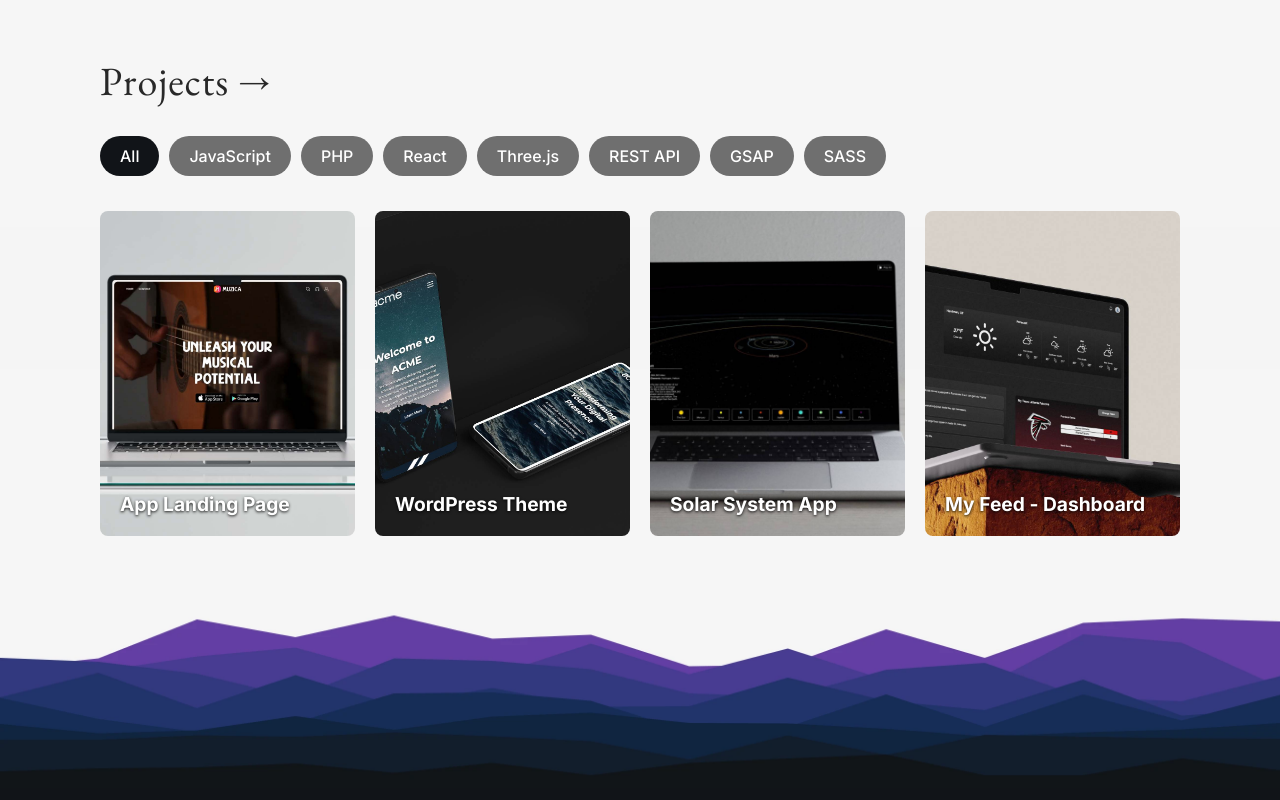
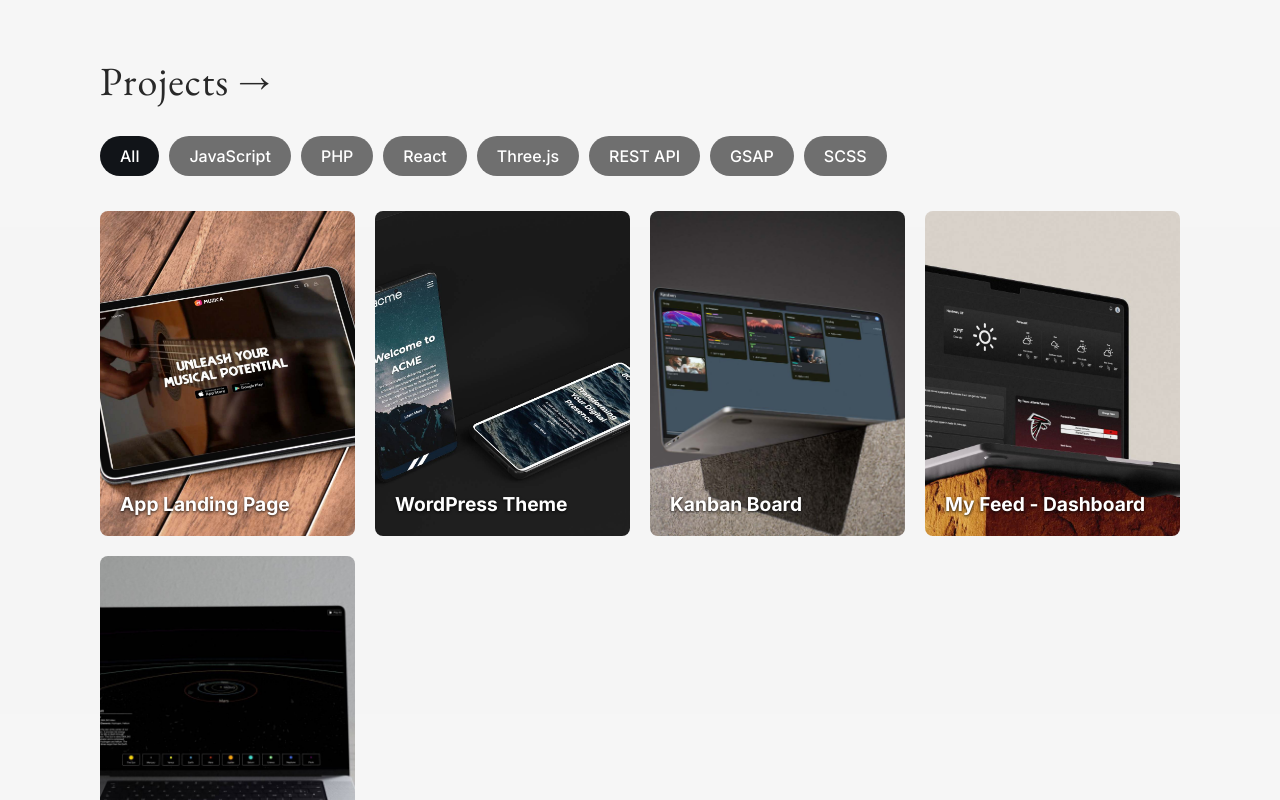
Before and after one commit to camkeyser/Portfolio, a React (Vite) app: page / in a window 1280 px wide. Shown: the part 1820-2620 px from the top of the page. Built offline with nearby package versions, Linux system fonts and the light colour scheme.

Commit message:
-Added Kanban to projects
-added new project images

```diff
--- a/src/components/Projects/Projects.jsx
+++ b/src/components/Projects/Projects.jsx
@@ -2,18 +2,17 @@ import React, { useState, useEffect } from 'react';
 import './Projects.scss';
 import { gsap } from 'gsap';
 import { ScrollTrigger } from 'gsap/ScrollTrigger';
-import { Fancybox } from "@fancyapps/ui";
-import "@fancyapps/ui/dist/fancybox/fancybox.css";
 
 gsap.registerPlugin(ScrollTrigger);
 
 import wpImage from '../../assets/wp-mu.jpg';
 import spaceImage from '../../assets/space-mu.jpg';
-// import animImage from '../../assets/animation-mu.jpg';
-import landingImage from '../../assets/muzica-mu.jpg';
+import landingImage from '../../assets/lp-mu.jpg';
+// import landingImage from '../../assets/muzica-mu.jpg';
 import feedImage from '../../assets/feed-mu.jpg';
 import peaksTop from '../../assets/webp/peaks-top.webp';
 import peaksBot from '../../assets/webp/peaks-bot.webp';
+import kanbanImage from '../../assets/kanban-mu.jpg';
 
 export default function Projects() {
   const [activeSkill, setActiveSkill] = useState('all');
@@ -27,7 +26,7 @@ export default function Projects() {
     'Three.js',
     'REST API',
     'GSAP',
-    'SASS',
+    'SCSS',
   ];
 
   const projects = [
@@ -46,26 +45,26 @@ export default function Projects() {
       ghLink: 'https://github.com/camkeyser/custom-dev-theme',
     },
     {
+      title: 'Kanban Board',
+      skills: ['JavaScript', 'React', 'SCSS'],
+      image: kanbanImage,
+      link: 'https://kanban.camkeyser.com/',
+      ghLink: '',
+    },
+    {
+      title: 'My Feed - Dashboard',
+      skills: ['JavaScript', 'SCSS', 'React', 'REST API', 'GSAP'],
+      image: feedImage,
+      link: 'https://feed.camkeyser.com/',
+      ghLink: 'https://github.com/camkeyser/my-dashboard',
+    },
+    {
       title: 'Solar System App',
-      skills: ['JavaScript', 'React', 'Three.js', 'REST API', 'SASS'],
+      skills: ['JavaScript', 'React', 'Three.js', 'REST API', 'SCSS'],
       image: spaceImage,
       link: 'https://space.camkeyser.com/',
       ghLink: '',
     },
-    {
-      title: 'My Feed - Dashboard',
-      skills: ['JavaScript', 'SASS', 'React', 'REST API', 'GSAP'],
-      image: feedImage,
-      link: 'https://feed.camkeyser.com/',
-      ghLink: 'https://github.com/camkeyser/my-dashboard',
-    },
-    // {
-    //   title: 'Animation Sandbox',
-    //   skills: ['JavaScript', 'SASS', 'React', 'Three.js', 'GSAP'],
-    //   image: animImage,
-    //   link: '',
-    //   ghLink: '',
-    // },
   ];
 
   const slugify = (text) => {
@@ -101,45 +100,6 @@ export default function Projects() {
     setActiveSkill(slugify(skill));
   };
 
-  const getModalContent = (project) => {
-    if (project.title === 'Animation Sandbox') {
-      return `
-        <div style="padding: 20px; text-align: center;">
-          <h3 style="margin-bottom: 15px;">Animation Sandbox</h3>
-          <p>This is currently a work in progress. Updates will come shortly.</p>
-        </div>
-      `;
-    }
-    if (project.title === 'Solar System App') {
-      return `
-        <div style="padding: 20px; text-align: center;">
-          <h3 style="margin-bottom: 15px;">${project.title}</h3>
-          <div class="m-img-box"><img src="${project.image}"></div>
-          <div style="display: flex; gap: 10px; justify-content: center;">
-            <a href="${project.link}" target="_blank" rel="noopener noreferrer" class="btn">
-              View Project
-            </a>
-          </div>
-        </div>
-      `;
-    }
-
-    return `
-      <div style="padding: 20px; text-align: center;">
-        <h3 style="margin-bottom: 15px;">${project.title}</h3>
-        <div class="m-img-box"><img src="${project.image}"></div>
-        <div style="display: flex; gap: 10px; justify-content: center;">
-          <a href="${project.link}" target="_blank" rel="noopener noreferrer" class="btn">
-            View Project
-          </a>
-          <a href="${project.ghLink}" target="_blank" rel="noopener noreferrer" class="btn secondary">
-            View Github
-          </a>
-        </div>
-      </div>
-    `;
-  };
-
   const filteredProjects = projects.filter(
     (project) =>
       activeSkill === 'all' ||
@@ -171,17 +131,11 @@ export default function Projects() {
         </div>
         <div className="projects-grid">
           {filteredProjects.map((project) => (
-            <div
+            <a
               key={project.title}
-              onClick={(e) => {
-                e.preventDefault();
-                Fancybox.show([
-                  {
-                    src: getModalContent(project),
-                    type: "html",
-                  },
-                ]);
-              }}
+              href={project.link}
+              target="_blank"
+              rel="noopener noreferrer"
             >
               <div
                 className="project-card"
@@ -190,7 +144,7 @@ export default function Projects() {
               >
                 <p className="project-title">{project.title}</p>
               </div>
-            </div>
+            </a>
           ))}
         </div>
       </div>
--- a/src/components/Projects/Projects.scss
+++ b/src/components/Projects/Projects.scss
@@ -49,7 +49,7 @@
   gap: 20px;
   width: 100%;
 
-    > div {
+  > a {
     text-decoration: none;
     transition: 0.2s ease-in-out;
     flex: 0 0 calc((100% - 60px) / 4);
@@ -142,7 +142,7 @@ body .is-compact .fancybox__content {
 
 @media (max-width: 1200px) {
   #projects {
-    .projects-grid > div {
+    .projects-grid > a {
       min-width: 48%;
     }
 
@@ -162,7 +162,7 @@ body .is-compact .fancybox__content {
 
 @media (max-width: 699px) {
   #projects {
-    .projects-grid > div {
+    .projects-grid > a {
       min-width: 100%;
     }
 
```
Also changed, not shown: src/assets/kanban-mu.jpg (added), src/assets/lp-mu.jpg (added). Lines whose indentation alone changed are shown as unchanged.
